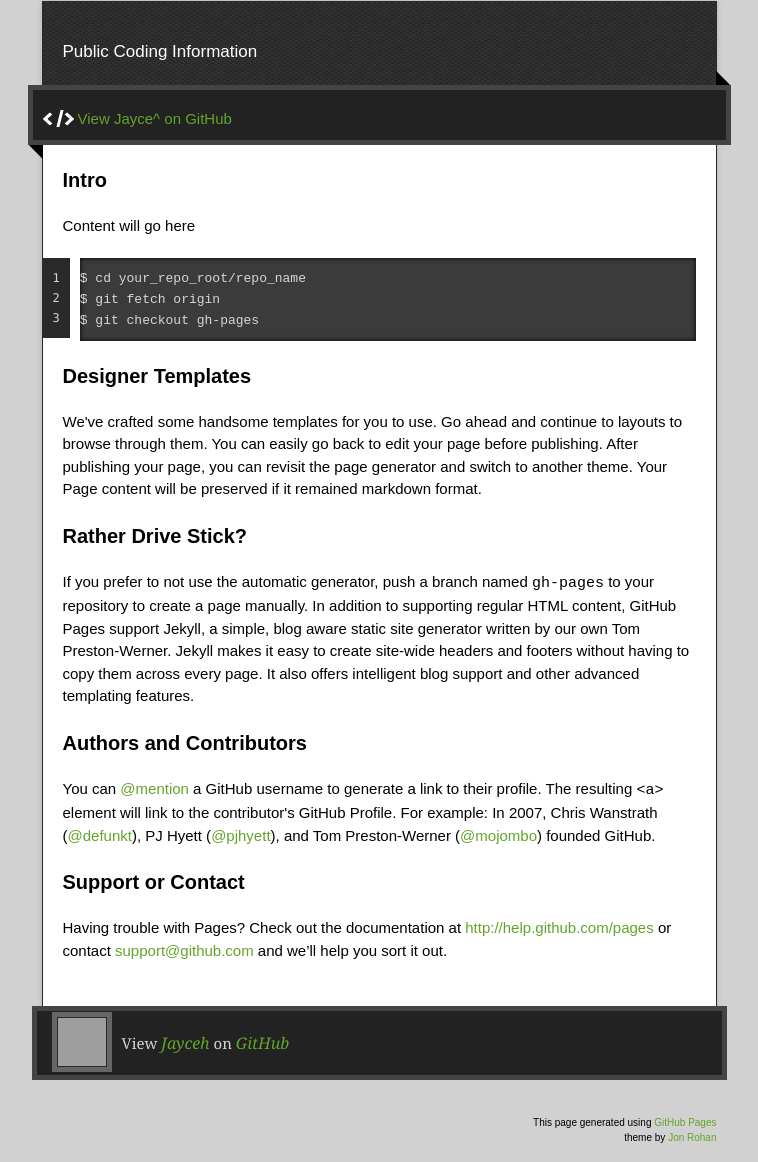
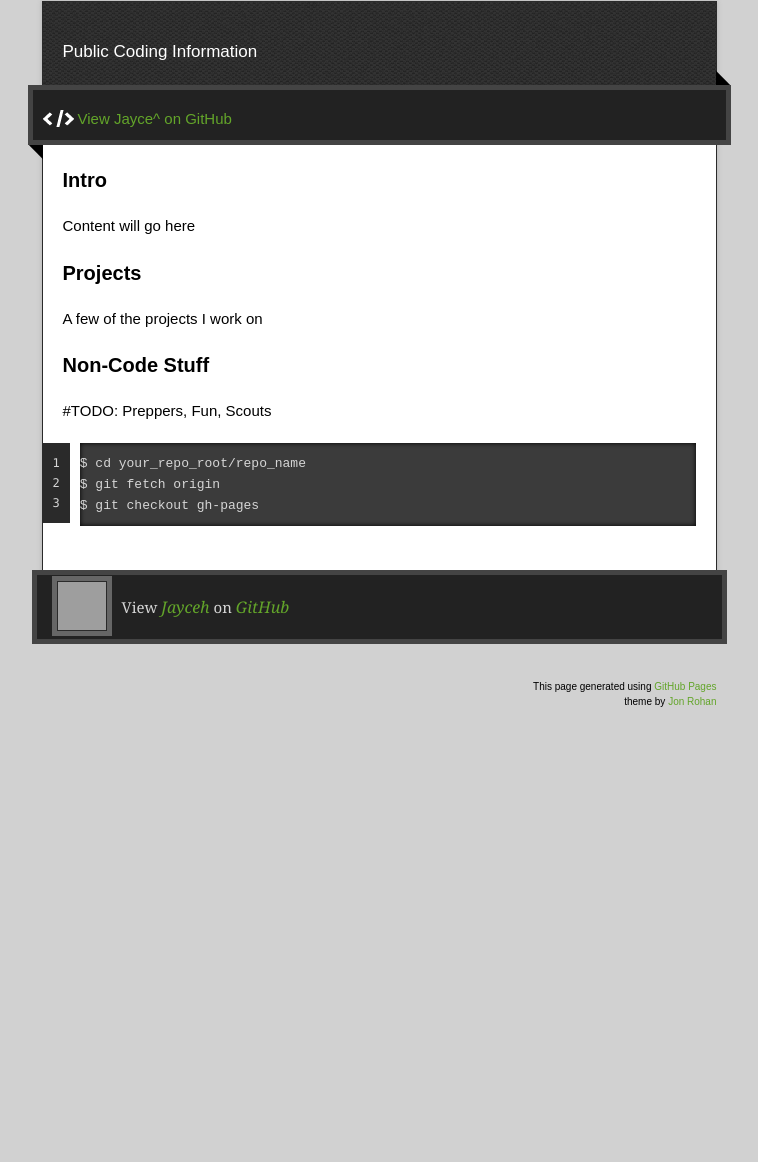
Before and after one commit to Jayceh/jayceh.github.io, a plain HTML site: page index.html in a window 1280 px wide. Shown: the part 129-1291 px from the top of the page, without its empty margins (261-1019 px from the left). After the commit the page ends 928 px from the top, so only its background shows below. Drawn offline with nearby package versions, Linux system fonts and the light colour scheme; grey boxes are pictures that could not be loaded.

Commit message:
Remove unnecessary default text

```diff
--- a/index.html
+++ b/index.html
@@ -39,30 +39,20 @@
 
 <p>Content will go here</p>
 
+<h3>
+<a name="designer-templates" class="anchor" href="#designer-templates"><span class="octicon octicon-link"></span></a>Projects</h3>
+
+<p>A few of the projects I work on</p>
+
+<h3>
+<a name="support-or-contact" class="anchor" href="#support-or-contact"><span class="octicon octicon-link"></span></a>Non-Code Stuff</h3>
+
+<p>#TODO: Preppers, Fun, Scouts</p>
+
 <pre><code>$ cd your_repo_root/repo_name
 $ git fetch origin
 $ git checkout gh-pages
 </code></pre>
-
-<h3>
-<a name="designer-templates" class="anchor" href="#designer-templates"><span class="octicon octicon-link"></span></a>Designer Templates</h3>
-
-<p>We've crafted some handsome templates for you to use. Go ahead and continue to layouts to browse through them. You can easily go back to edit your page before publishing. After publishing your page, you can revisit the page generator and switch to another theme. Your Page content will be preserved if it remained markdown format.</p>
-
-<h3>
-<a name="rather-drive-stick" class="anchor" href="#rather-drive-stick"><span class="octicon octicon-link"></span></a>Rather Drive Stick?</h3>
-
-<p>If you prefer to not use the automatic generator, push a branch named <code>gh-pages</code> to your repository to create a page manually. In addition to supporting regular HTML content, GitHub Pages support Jekyll, a simple, blog aware static site generator written by our own Tom Preston-Werner. Jekyll makes it easy to create site-wide headers and footers without having to copy them across every page. It also offers intelligent blog support and other advanced templating features.</p>
-
-<h3>
-<a name="authors-and-contributors" class="anchor" href="#authors-and-contributors"><span class="octicon octicon-link"></span></a>Authors and Contributors</h3>
-
-<p>You can <a href="https://github.com/blog/821" class="user-mention">@mention</a> a GitHub username to generate a link to their profile. The resulting <code>&lt;a&gt;</code> element will link to the contributor's GitHub Profile. For example: In 2007, Chris Wanstrath (<a href="https://github.com/defunkt" class="user-mention">@defunkt</a>), PJ Hyett (<a href="https://github.com/pjhyett" class="user-mention">@pjhyett</a>), and Tom Preston-Werner (<a href="https://github.com/mojombo" class="user-mention">@mojombo</a>) founded GitHub.</p>
-
-<h3>
-<a name="support-or-contact" class="anchor" href="#support-or-contact"><span class="octicon octicon-link"></span></a>Support or Contact</h3>
-
-<p>Having trouble with Pages? Check out the documentation at <a href="http://help.github.com/pages">http://help.github.com/pages</a> or contact <a href="mailto:support@github.com">support@github.com</a> and we’ll help you sort it out.</p>
         </article>
       </div>
     </div>
```
